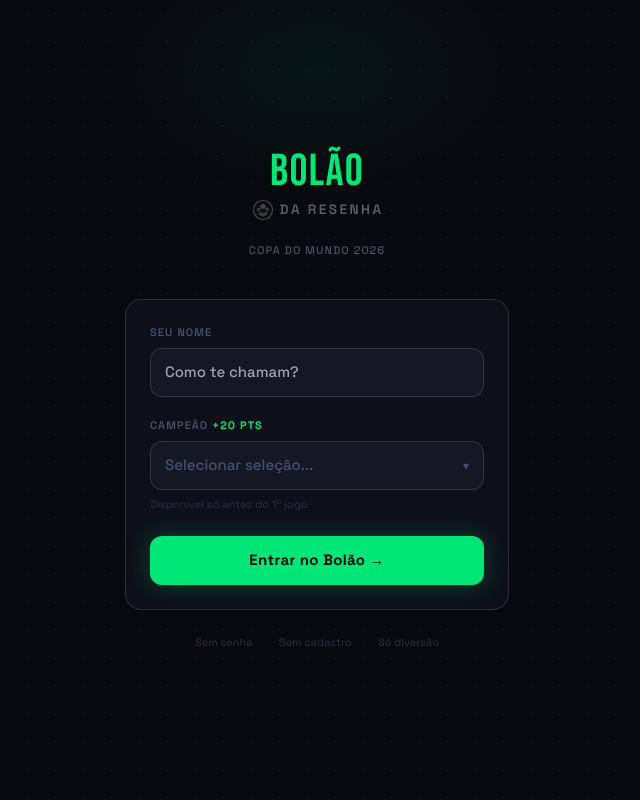
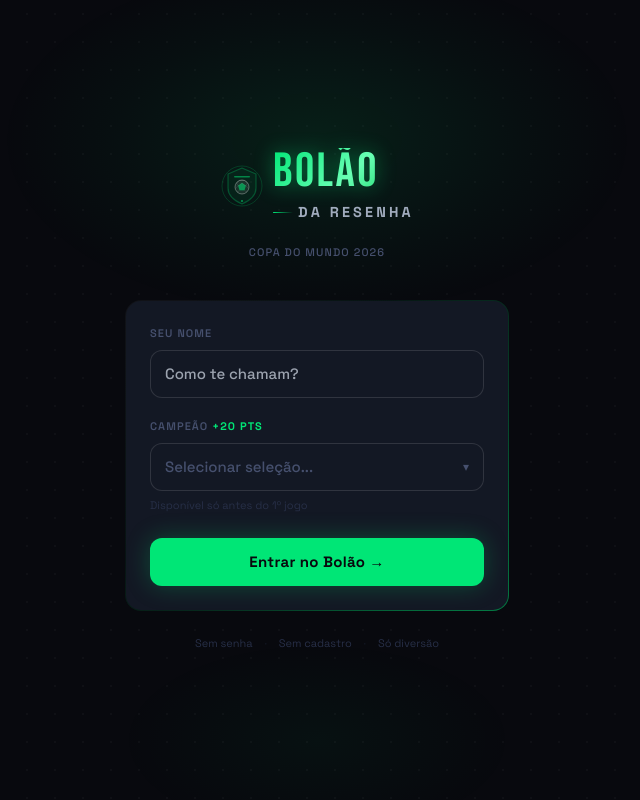
Before and after one commit to Yuriknz/bolao-copa-2026-v2, a Next.js app: page / in a window 1280 px wide. Shown: the whole page, without its empty margins (323-963 px from the left). Built offline with nearby package versions, Linux system fonts and the light colour scheme.

Commit message:
design: logo premium com emblema + contraste 'da Resenha' + efeitos visuais

```diff
--- a/src/app/bolao/[code]/page.tsx
+++ b/src/app/bolao/[code]/page.tsx
@@ -99,11 +99,13 @@ export default function BolaoPage() {
       {/* Ações */}
       <div className="px-4 pt-4 grid grid-cols-2 gap-3">
         <button onClick={() => router.push(`/bolao/${code}/cartela`)}
-          style={{ padding: '12px', borderRadius: '12px', fontWeight: 700, fontSize: '14px', color: '#08090e', background: 'var(--accent)', cursor: 'pointer', boxShadow: '0 0 20px rgba(0,230,118,0.15)' }}>
+          className="transition-all active:scale-[0.97]"
+          style={{ padding: '14px', borderRadius: '14px', fontWeight: 700, fontSize: '14px', color: '#08090e', background: 'linear-gradient(135deg,#00e676,#00c853)', cursor: 'pointer', boxShadow: '0 0 28px rgba(0,230,118,0.28), 0 4px 16px rgba(0,0,0,0.3)', letterSpacing: '0.01em' }}>
           ⚽ Palpitar
         </button>
         <button onClick={() => router.push(`/bolao/${code}/historico`)}
-          style={{ padding: '12px', borderRadius: '12px', fontWeight: 700, fontSize: '14px', color: 'var(--text-muted)', background: 'var(--surface)', border: '1px solid var(--border-bright)', cursor: 'pointer' }}>
+          className="card-hover transition-all active:scale-[0.97]"
+          style={{ padding: '14px', borderRadius: '14px', fontWeight: 700, fontSize: '14px', color: 'var(--text)', background: 'var(--surface)', border: '1px solid var(--border-bright)', cursor: 'pointer' }}>
           📋 Histórico
         </button>
       </div>
@@ -122,11 +124,18 @@ export default function BolaoPage() {
           <div className="flex flex-col gap-2">
             {members.map((m, idx) => {
               const isMe = m.user_id === myId
+              const isTop = idx === 0
               return (
-                <div key={m.id} className="flex items-center gap-3 rounded-2xl p-4"
+                <div key={m.id}
+                  className={`flex items-center gap-3 rounded-2xl p-4 card-hover ${isTop ? 'shimmer-once' : ''}`}
                   style={{
-                    background: isMe ? 'var(--accent-dim)' : 'var(--surface)',
-                    border: `1px solid ${isMe ? 'rgba(0,230,118,0.25)' : 'var(--border-bright)'}`,
+                    background: isMe
+                      ? 'var(--accent-dim)'
+                      : isTop
+                        ? 'linear-gradient(135deg, rgba(251,191,36,0.08) 0%, var(--surface) 60%)'
+                        : 'var(--surface)',
+                    border: `1px solid ${isMe ? 'rgba(0,230,118,0.25)' : isTop ? 'rgba(251,191,36,0.25)' : 'var(--border-bright)'}`,
+                    boxShadow: isTop ? '0 4px 24px rgba(251,191,36,0.06)' : undefined,
                   }}>
                   <div style={{ width: '28px', textAlign: 'center', fontSize: '16px', fontWeight: 900, color: idx < 3 ? 'var(--gold)' : 'var(--text-muted)', flexShrink: 0 }}>
                     {medal(idx + 1)}
--- a/src/app/globals.css
+++ b/src/app/globals.css
@@ -151,3 +151,113 @@ input[type='number'] {
   border-radius: 2px;
   display: block;
 }
+
+/* ── Shimmer / shine sweep ──────────────────────────── */
+@keyframes shimmer {
+  0%   { transform: translateX(-100%) skewX(-12deg); }
+  100% { transform: translateX(300%)  skewX(-12deg); }
+}
+.shimmer-once {
+  position: relative;
+  overflow: hidden;
+}
+.shimmer-once::after {
+  content: '';
+  position: absolute;
+  inset: 0;
+  background: linear-gradient(
+    90deg,
+    transparent 0%,
+    rgba(255, 255, 255, 0.06) 50%,
+    transparent 100%
+  );
+  width: 40%;
+  animation: shimmer 1.6s cubic-bezier(0.4, 0, 0.2, 1) 0.3s both;
+  pointer-events: none;
+}
+
+/* ── Float (subtle bob) ─────────────────────────────── */
+@keyframes float {
+  0%, 100% { transform: translateY(0px); }
+  50%       { transform: translateY(-4px); }
+}
+.animate-float {
+  animation: float 3.5s ease-in-out infinite;
+}
+
+/* ── Glow pulse ─────────────────────────────────────── */
+@keyframes glow-pulse {
+  0%, 100% { box-shadow: 0 0 0 0 rgba(0, 230, 118, 0); }
+  50%       { box-shadow: 0 0 0 6px rgba(0, 230, 118, 0.12); }
+}
+.animate-glow-pulse {
+  animation: glow-pulse 2.4s ease-in-out infinite;
+}
+
+/* ── Gradient text utility ──────────────────────────── */
+.text-gradient-accent {
+  background: linear-gradient(135deg, #00e676 0%, #69ffb4 55%, #00c853 100%);
+  -webkit-background-clip: text;
+  -webkit-text-fill-color: transparent;
+  background-clip: text;
+}
+.text-gradient-gold {
+  background: linear-gradient(135deg, #fbbf24 0%, #fde68a 55%, #f59e0b 100%);
+  -webkit-background-clip: text;
+  -webkit-text-fill-color: transparent;
+  background-clip: text;
+}
+
+/* ── Scan-line overlay ──────────────────────────────── */
+.scanlines {
+  position: relative;
+}
+.scanlines::before {
+  content: '';
+  position: absolute;
+  inset: 0;
+  background: repeating-linear-gradient(
+    0deg,
+    transparent,
+    transparent 2px,
+    rgba(0, 0, 0, 0.04) 2px,
+    rgba(0, 0, 0, 0.04) 4px
+  );
+  pointer-events: none;
+  z-index: 1;
+  border-radius: inherit;
+}
+
+/* ── Gradient border animated (for hero/login card) ─── */
+@keyframes border-rotate {
+  to { --angle: 360deg; }
+}
+@property --angle {
+  syntax: '<angle>';
+  initial-value: 0deg;
+  inherits: false;
+}
+.gradient-border-animated {
+  background:
+    linear-gradient(var(--surface-2), var(--surface-2)) padding-box,
+    conic-gradient(
+      from var(--angle),
+      rgba(0, 230, 118, 0.5) 0%,
+      rgba(0, 230, 118, 0.05) 30%,
+      rgba(255, 255, 255, 0.04) 50%,
+      rgba(0, 230, 118, 0.05) 70%,
+      rgba(0, 230, 118, 0.5) 100%
+    ) border-box;
+  border: 1px solid transparent;
+  animation: border-rotate 4s linear infinite;
+}
+
+/* ── Card hover lift ────────────────────────────────── */
+.card-hover {
+  transition: transform 0.2s cubic-bezier(0.16, 1, 0.3, 1),
+              box-shadow 0.2s cubic-bezier(0.16, 1, 0.3, 1);
+}
+.card-hover:hover {
+  transform: translateY(-2px);
+  box-shadow: 0 12px 40px rgba(0, 0, 0, 0.4), 0 0 0 1px rgba(0,230,118,0.08);
+}
--- a/src/app/page.tsx
+++ b/src/app/page.tsx
@@ -101,16 +101,29 @@ export default function HomePage() {
       className="min-h-screen flex flex-col items-center justify-center px-4 py-14 relative"
       style={{ zIndex: 1 }}
     >
-      {/* Ambient glow */}
+      {/* Ambient glow — top */}
       <div
         className="fixed pointer-events-none"
         style={{
-          top: '-10%',
+          top: '-5%',
           left: '50%',
           transform: 'translateX(-50%)',
-          width: '500px',
-          height: '300px',
-          background: 'radial-gradient(ellipse, rgba(0,230,118,0.06) 0%, transparent 70%)',
+          width: '640px',
+          height: '360px',
+          background: 'radial-gradient(ellipse, rgba(0,230,118,0.10) 0%, rgba(0,230,118,0.03) 45%, transparent 70%)',
+          zIndex: 0,
+        }}
+      />
+      {/* Ambient glow — bottom */}
+      <div
+        className="fixed pointer-events-none"
+        style={{
+          bottom: '-5%',
+          left: '50%',
+          transform: 'translateX(-50%)',
+          width: '400px',
+          height: '200px',
+          background: 'radial-gradient(ellipse, rgba(0,230,118,0.04) 0%, transparent 70%)',
           zIndex: 0,
         }}
       />
@@ -140,11 +153,7 @@ export default function HomePage() {
 
         {/* Card */}
         <div
-          className="rounded-2xl p-6"
-          style={{
-            background: 'var(--surface)',
-            border: '1px solid var(--border-bright)',
-          }}
+          className="gradient-border-animated shimmer-once rounded-2xl p-6"
         >
           {/* Name input */}
           <div className="mb-5">
--- a/src/components/Logo.tsx
+++ b/src/components/Logo.tsx
@@ -1,3 +1,5 @@
+'use client'
+
 interface LogoProps {
   size?: 'sm' | 'md' | 'lg'
   className?: string
@@ -5,71 +7,116 @@ interface LogoProps {
 
 export default function Logo({ size = 'md', className = '' }: LogoProps) {
   const scales = {
-    sm: { title: '1.25rem', sub: '0.6rem', gap: '1px', iconSize: 14 },
-    md: { title: '1.75rem', sub: '0.7rem', gap: '2px', iconSize: 18 },
-    lg: { title: '2.8rem', sub: '0.85rem', gap: '4px', iconSize: 24 },
+    sm: { title: '1.3rem', sub: '0.62rem', gap: '2px', iconSize: 13 },
+    md: { title: '1.8rem', sub: '0.72rem', gap: '3px', iconSize: 17 },
+    lg: { title: '3rem',   sub: '0.9rem',  gap: '6px', iconSize: 28 },
   }
   const s = scales[size]
 
   return (
-    <div className={`flex flex-col ${className}`} style={{ gap: s.gap }}>
+    <div className={`flex items-center ${className}`} style={{ gap: '9px' }}>
+      {/* Emblem / crest */}
+      <Emblem size={size} />
+
+      {/* Wordmark */}
+      <div className="flex flex-col" style={{ gap: s.gap }}>
         <span
           style={{
             fontFamily: 'Bebas Neue, system-ui, sans-serif',
             fontSize: s.title,
             lineHeight: 1,
-          letterSpacing: '0.03em',
-          color: 'var(--accent)',
+            letterSpacing: '0.05em',
+            background: 'linear-gradient(135deg, #00e676 0%, #69ffb4 55%, #00c853 100%)',
+            WebkitBackgroundClip: 'text',
+            WebkitTextFillColor: 'transparent',
+            backgroundClip: 'text',
+            filter: 'drop-shadow(0 0 10px rgba(0,230,118,0.45))',
           }}
         >
           BOLÃO
         </span>
+
         <div style={{ display: 'flex', alignItems: 'center', gap: '5px' }}>
-        <FootballIcon size={s.iconSize} />
+          <span
+            style={{
+              display: 'block',
+              width: size === 'lg' ? '20px' : size === 'md' ? '14px' : '10px',
+              height: '1px',
+              background: 'linear-gradient(90deg, var(--accent), transparent)',
+              borderRadius: '1px',
+              flexShrink: 0,
+            }}
+          />
           <span
             style={{
               fontFamily: 'Space Grotesk, system-ui, sans-serif',
               fontSize: s.sub,
-            fontWeight: 600,
-            letterSpacing: '0.18em',
+              fontWeight: 700,
+              letterSpacing: '0.22em',
               textTransform: 'uppercase',
-            color: 'rgba(255,255,255,0.35)',
+              color: 'rgba(220,230,255,0.72)',
             }}
           >
             da Resenha
           </span>
         </div>
       </div>
+    </div>
   )
 }
 
-function FootballIcon({ size }: { size: number }) {
+function Emblem({ size }: { size: 'sm' | 'md' | 'lg' }) {
+  const dim = size === 'lg' ? 44 : size === 'md' ? 34 : 26
+
   return (
     <svg
-      width={size}
-      height={size}
-      viewBox="0 0 24 24"
+      width={dim}
+      height={dim}
+      viewBox="0 0 44 44"
       fill="none"
       style={{ flexShrink: 0 }}
     >
-      <circle cx="12" cy="12" r="9.5" stroke="rgba(255,255,255,0.25)" strokeWidth="1.2" />
-      {/* Pentagon patches */}
+      {/* Outer glow ring */}
+      <circle cx="22" cy="22" r="20" stroke="rgba(0,230,118,0.18)" strokeWidth="1" />
+
+      {/* Shield shape */}
       <path
-        d="M12 5.5 L14.8 7.6 L13.8 10.8 L10.2 10.8 L9.2 7.6 Z"
-        fill="rgba(255,255,255,0.25)"
+        d="M22 4 L36 10 L36 24 Q36 34 22 40 Q8 34 8 24 L8 10 Z"
+        fill="rgba(0,230,118,0.06)"
+        stroke="rgba(0,230,118,0.28)"
+        strokeWidth="1.2"
+        strokeLinejoin="round"
       />
-      <path
-        d="M5.8 10.2 L8.7 8.9 L10.2 10.8 L8.6 13.6 L5.5 13.1 Z"
-        fill="rgba(255,255,255,0.18)"
+
+      {/* Top accent bar inside shield */}
+      <rect x="14" y="12" width="16" height="1.5" rx="0.75" fill="rgba(0,230,118,0.5)" />
+
+      {/* Soccer ball icon centered */}
+      <g transform="translate(22,23)">
+        {/* Ball circle */}
+        <circle r="7" fill="rgba(255,255,255,0.08)" stroke="rgba(255,255,255,0.3)" strokeWidth="1" />
+        {/* Central pentagon patch */}
+        <polygon
+          points="0,-4 3.8,-1.2 2.4,3.2 -2.4,3.2 -3.8,-1.2"
+          fill="rgba(0,230,118,0.55)"
+          stroke="rgba(0,230,118,0.2)"
+          strokeWidth="0.4"
         />
-      <path
-        d="M18.2 10.2 L15.3 8.9 L13.8 10.8 L15.4 13.6 L18.5 13.1 Z"
-        fill="rgba(255,255,255,0.18)"
+        {/* Surrounding patches (simplified) */}
+        <polygon
+          points="0,-4 3.8,-1.2 5.5,-4 2.5,-6.5 -2.5,-6.5 -5.5,-4 -3.8,-1.2"
+          fill="none"
+          stroke="rgba(255,255,255,0.18)"
+          strokeWidth="0.5"
         />
-      <path
-        d="M7.5 16.8 L8.6 13.6 L12 14.9 L15.4 13.6 L16.5 16.8 L12 18.8 Z"
-        fill="rgba(255,255,255,0.2)"
-      />
+        <line x1="-3.8" y1="-1.2" x2="-6.5" y2="1.5" stroke="rgba(255,255,255,0.14)" strokeWidth="0.5" />
+        <line x1="3.8" y1="-1.2" x2="6.5" y2="1.5" stroke="rgba(255,255,255,0.14)" strokeWidth="0.5" />
+        <line x1="2.4" y1="3.2" x2="5" y2="5.5" stroke="rgba(255,255,255,0.14)" strokeWidth="0.5" />
+        <line x1="-2.4" y1="3.2" x2="-5" y2="5.5" stroke="rgba(255,255,255,0.14)" strokeWidth="0.5" />
+      </g>
+
+      {/* Bottom shield star/dot accent */}
+      <circle cx="22" cy="37" r="1" fill="rgba(0,230,118,0.6)" />
     </svg>
   )
 }
```
Lines whose indentation alone changed are shown as unchanged.
